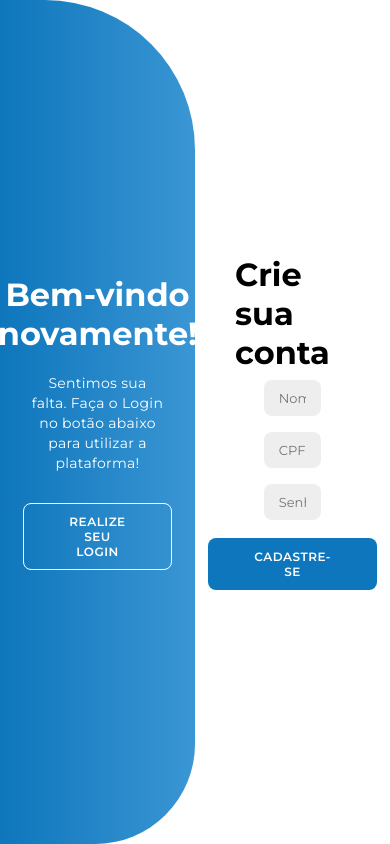
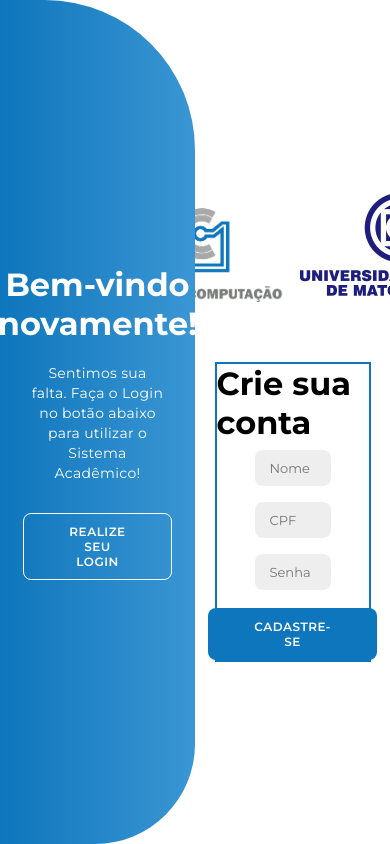
Before and after one commit to giulliabeatriz/ProjetoWebII, a plain HTML site: page index.html in a window 390 px wide. Both pictures are taken after a click on the button "CADASTRE-SE AQUI!". Drawn offline with Linux system fonts and the light colour scheme.

Commit message:
updates no css, adicionei algumas alterações no formulário e iniciei a responsividade

```diff
--- a/index.html
+++ b/index.html
@@ -14,32 +14,53 @@
     <div class="container" id="container">
         <div class="form-container sign-up">
             <form>
-                <h1>Crie sua conta</h1>
+                <div class="logos">
+                    <img src="images/ic-logo.png" class="logo-login" id="ic-logo" alt="Logo do Instituto de Computação">
+                    <img src="images/ufmt-logo.png" class="logo-login" alt="Logo da Universidade Federal de Mato Grosso">
+                </div>
+
+                <div class="input-form">
+                    <h1 class="title">Crie sua conta</h1>
+
                     <input type="text" placeholder="Nome">
                     <input oninput="mascara(this)" type="text" placeholder="CPF">
                     <input type="password" placeholder="Senha">
+
                     <button>Cadastre-se</button>
+                </div>
             </form>
         </div>
+
         <div class="form-container sign-in">
             <form>
-                <h1>Login</h1>
+                <div class="logos">
+                    <img src="images/ic-logo.png" class="logo-login" id="ic-logo" alt="Logo do Instituto de Computação">
+                    <img src="images/ufmt-logo.png" class="logo-login" alt="Logo da Universidade Federal de Mato Grosso">
+                </div>
+
+                <div class="input-form">
+                    <h1 class="title">Login</h1>
+
                     <input oninput="mascara(this)" type="text" placeholder="Digite seu CPF">
                     <input type="password" placeholder="Digite sua senha">
                     <a href="#">Esqueceu sua Senha?</a>
+
                     <button>Entrar</button>
+                </div>
             </form>
         </div>
-        <div class="toggle-container">
-            <div class="toggle">
-                <div class="toggle-panel toggle-left">
+
+        <div class="transition-container">
+            <div class="transition">
+                <div class="transition-panel transition-left">
                     <h1>Bem-vindo novamente!</h1>
-                    <p>Sentimos sua falta. Faça o Login no botão abaixo para utilizar a plataforma!</p>
+                    <p>Sentimos sua falta. Faça o Login no botão abaixo para utilizar o Sistema Acadêmico!</p>
                     <button class="hidden" id="login">Realize seu login</button>
                 </div>
-                <div class="toggle-panel toggle-right">
+
+                <div class="transition-panel transition-right">
                     <h1>Novo por aqui?</h1>
-                    <p>Seja muito bem-vindo! Clique no botão abaixo <br> e faça seu cadastro para utilizar a plataforma!</p>
+                    <p>Seja muito bem-vindo! Clique no botão abaixo <br> e faça seu cadastro para utilizar o Sistema Acadêmico</p>
                     <button class="hidden" id="register">Cadastre-se aqui!</button>
                 </div>
             </div>
--- a/style.css
+++ b/style.css
@@ -1,4 +1,18 @@
 @import url('https://fonts.googleapis.com/css2?family=Montserrat:wght@300;400;500;600;700&display=swap');
+
+@media (min-width: 400px) {
+    .input-form  {
+        width: 60%;
+        height: 63%
+    }
+}
+
+/* Para telas menores ou iguais a 400px (celulares) */
+@media (max-width: 400px) {
+    .input-form {
+        width: 80%;
+    }
+}
 
 *{
     margin: 0;
@@ -17,6 +31,23 @@ body{
     height: 100vh;
 }
 
+.logos {
+    display: flex;
+        flex-direction: row;
+        justify-content: center;
+        align-items: center;
+    gap: 15px;
+    margin-bottom: 25px;
+}
+
+    .logo-login {
+        max-width: 320px;
+    }
+
+        #ic-logo {
+            width: 200px;
+        }
+
 
 .container{
     background-color: #fff;
@@ -26,6 +57,8 @@ body{
     width: 100%;
     max-width: 100%;
     min-height: 100%;
+    display: flex;
+        align-items: center;
 }
 
 .container p{
@@ -33,6 +66,10 @@ body{
     line-height: 20px;
     letter-spacing: 0.3px;
     margin: 20px 0;
+}
+
+.title {
+    font-size: clamp(1.3rem, (2,5rem), 4rem);
 }
 
 .container span{
@@ -65,14 +102,24 @@ body{
     border-color: #fff;
 }
 
+.input-form {
+    display: flex;
+        justify-content: center;
+        align-items: center;
+        flex-direction: column;
+    margin: 15px;
+    border: 2px solid #0e76bc;
+    min-height: fit-content;
+}
+
 .container form{
     background-color: #fff;
     display: flex;
-    align-items: center;
+    align-items: center !important;
     justify-content: center;
     flex-direction: column;
-    padding: 0 40px;
-    height: 100%;
+    padding: 0;
+    height: 100vh;
 }
 
 .container input{
@@ -132,7 +179,7 @@ body{
     margin: 20px 0;
 }
 
-.toggle-container{
+.transition-container{
     position: absolute;
     top: 0;
     left: 50%;
@@ -144,12 +191,12 @@ body{
     z-index: 1000;
 }
 
-.container.active .toggle-container{
+.container.active .transition-container{
     transform: translateX(-100%);
     border-radius: 0 150px 100px 0;
 }
 
-.toggle{
+.transition{
     background-color: #0e76bc;
     height: 100%;
     background: linear-gradient(to right, #0e76bc, #67b6eb);
@@ -162,11 +209,11 @@ body{
     transition: all 0.6s ease-in-out;
 }
 
-.container.active .toggle{
+.container.active .transition{
     transform: translateX(50%);
 }
 
-.toggle-panel{
+.transition-panel{
     position: absolute;
     width: 50%;
     height: 100%;
@@ -181,19 +228,19 @@ body{
     transition: all 0.6s ease-in-out;
 }
 
-.toggle-left{
+.transition-left{
     transform: translateX(-200%);
 }
 
-.container.active .toggle-left{
+.container.active .transition-left{
     transform: translateX(0);
 }
 
-.toggle-right{
+.transition-right{
     right: 0;
     transform: translateX(0);
 }
 
-.container.active .toggle-right{
+.container.active .transition-right{
     transform: translateX(200%);
 }
```
Lines whose indentation alone changed are shown as unchanged.
